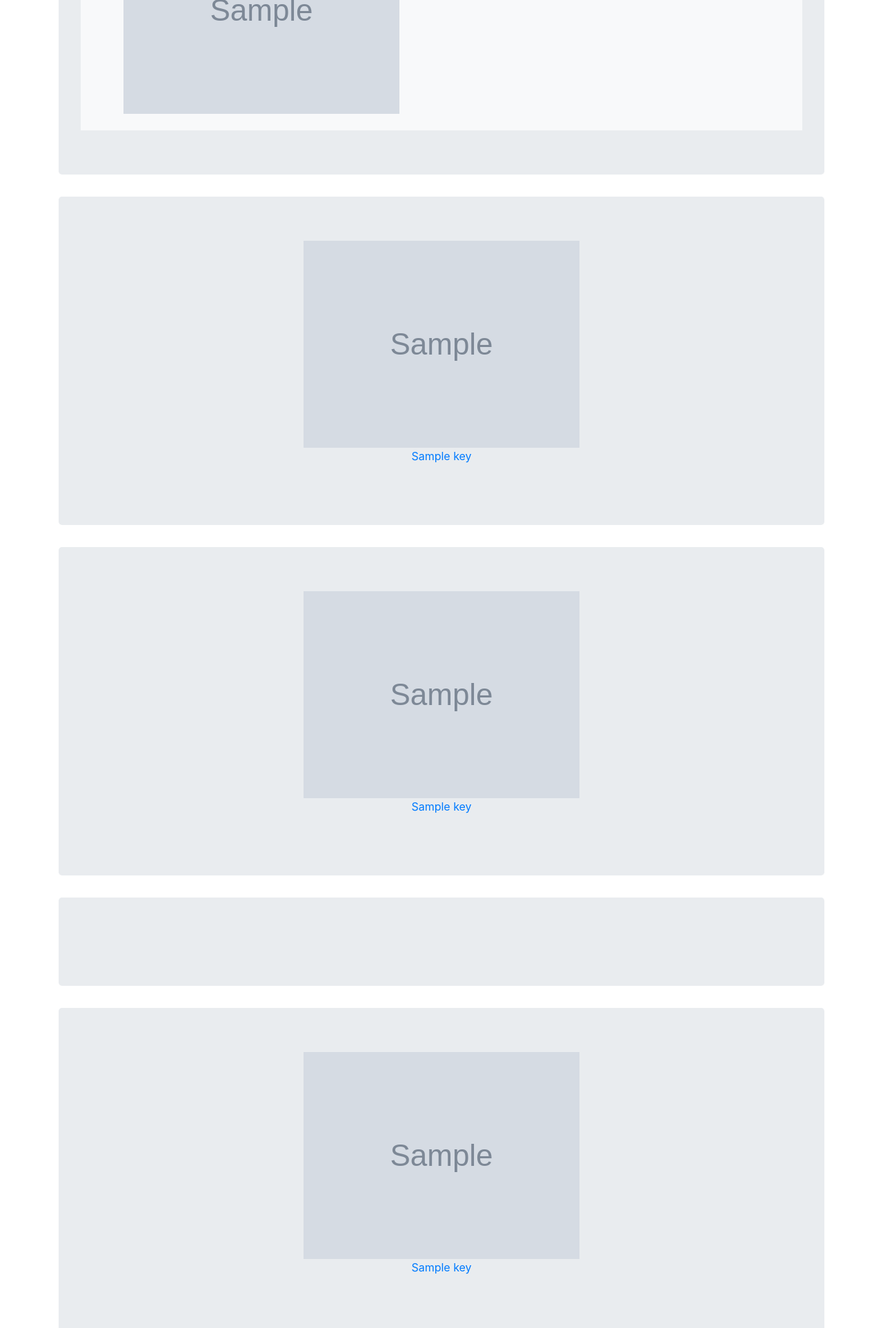
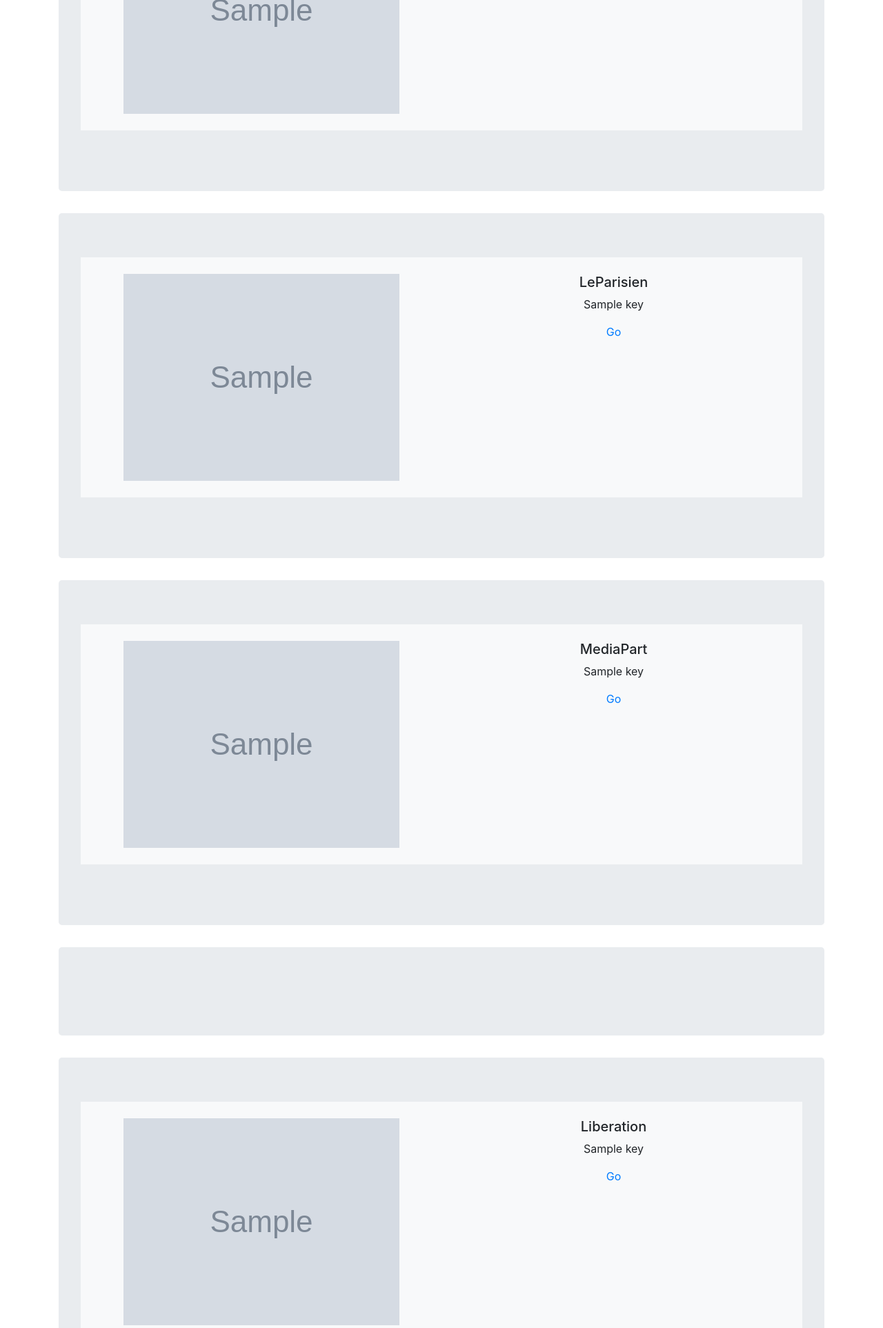
Before and after one commit to SamirPS/News-Flask, a Flask app: template app/templates/fr.html in a window 1280 px wide. Shown: the part 303-2228 px from the top of the page at 69% size. Run offline with Flask 2, Linux system fonts and the light colour scheme; the template is opened without the code that fills it: most values are stand-ins (such as "Sample title", 1, 10 or a date in 2020); grey boxes marked "Sample" are stand-in pictures; some libraries are stand-ins or nearby versions.

Commit message:
Update front

```diff
--- a/app/templates/fr.html
+++ b/app/templates/fr.html
@@ -38,6 +38,7 @@
     <a href='{{LeMonde[key]["link"]}}' class="stretched-link">Go</a>
   </div>
 </div>
+<br>
      {% endfor %}
 
     </div>
@@ -45,58 +46,98 @@
 
 <main role="main" class="container">
         <div class="jumbotron text-center">
+
           {% for key in LeParisien%}
-        <img border="0" onerror="this.onerror=null; this.src={{url_for('static', filename='Default.png')}}"  class="img-fluid"   src='{{LeParisien[key]["img"]}}' >
-    </br>
-        <a href='{{LeParisien[key]["link"]}}' target="_blank" >{{LeParisien[key]["title"]}}</a>
-
-        </br>
-        </br>
+              <div class="row no-gutters bg-light position-relative">
+          <div class="col-md-6 mb-md-0 p-md-4">
+            <img border="0" onerror="this.onerror=null; this.src={{url_for('static', filename='Default.png')}}" class="img-fluid"   src='{{LeParisien[key]["img"]}}' >
+          </div>
+          <div class="col-md-6 position-static p-4 pl-md-0">
+            <h5 class="mt-0">LeParisien</h5>
+            <p>{{LeParisien[key]["title"]}}</p>
+            <a href='{{LeParisien[key]["link"]}}' class="stretched-link">Go</a>
+          </div>
+        </div>
+        <br>
              {% endfor %}
     </div>
 </main>
 
 <main role="main" class="container">
   <div class="jumbotron text-center">
+
     {% for key in MediaPart%}
+        <div class="row no-gutters bg-light position-relative">
+    <div class="col-md-6 mb-md-0 p-md-4">
       <img border="0" onerror="this.onerror=null; this.src={{url_for('static', filename='Default.png')}}" class="img-fluid"   src='{{MediaPart[key]["img"]}}' >
-    </br>
-        <a href='{{MediaPart[key]["link"]}}' target="_blank">{{MediaPart[key]["title"]}}</a>
-        </br>
-        </br>
+    </div>
+    <div class="col-md-6 position-static p-4 pl-md-0">
+      <h5 class="mt-0">MediaPart</h5>
+      <p>{{MediaPart[key]["title"]}}</p>
+      <a href='{{MediaPart[key]["link"]}}' class="stretched-link">Go</a>
+    </div>
+  </div>
+  <br>
        {% endfor %}
 </div>
 </main>
+
+
 <main role="main" class="container">
   <div class="jumbotron text-center">
+
     {% for key in BFMTV%}
-        <img border="0" onerror="this.onerror=null; this.src={{url_for('static', filename='Default.png')}}"  class="img-fluid"   src='{{BFMTV[key]["img"]}}' >
-    </br>
-        <a href='{{BFMTV[key]["link"]}}' target="_blank">{{BFMTV[key]["title"]}}</a>
-        </br>
-        </br>
+        <div class="row no-gutters bg-light position-relative">
+    <div class="col-md-6 mb-md-0 p-md-4">
+      <img border="0" onerror="this.onerror=null; this.src={{url_for('static', filename='Default.png')}}" class="img-fluid"   src='{{BFMTV[key]["img"]}}' >
+    </div>
+    <div class="col-md-6 position-static p-4 pl-md-0">
+      <h5 class="mt-0">BFMTV</h5>
+      <p>{{BFMTV[key]["title"]}}</p>
+      <a href='{{BFMTV[key]["link"]}}' class="stretched-link">Go</a>
+    </div>
+  </div>
+  <br>
        {% endfor %}
 </div>
 </main>
+
+
+
 <main role="main" class="container">
   <div class="jumbotron text-center">
+
     {% for key in Liberation%}
-        <img border="0" onerror="this.onerror=null; this.src={{url_for('static', filename='Default.png')}}"  class="img-fluid"   src='{{Liberation[key]["img"]}}' >
-    </br>
-        <a href='{{Liberation[key]["link"]}}' target="_blank">{{Liberation[key]["title"]}}</a>
-        </br>
-        </br>
+        <div class="row no-gutters bg-light position-relative">
+    <div class="col-md-6 mb-md-0 p-md-4">
+      <img border="0" onerror="this.onerror=null; this.src={{url_for('static', filename='Default.png')}}" class="img-fluid"   src='{{Liberation[key]["img"]}}' >
+    </div>
+    <div class="col-md-6 position-static p-4 pl-md-0">
+      <h5 class="mt-0">Liberation</h5>
+      <p>{{Liberation[key]["title"]}}</p>
+      <a href='{{Liberation[key]["link"]}}' class="stretched-link">Go</a>
+    </div>
+  </div>
+  <br>
        {% endfor %}
 </div>
 </main>
-<main role="main" class="container">
+
+ain role="main" class="container">
   <div class="jumbotron text-center">
+
     {% for key in FranceTvINFO%}
-        <img border="0" onerror="this.onerror=null; this.src={{url_for('static', filename='Default.png')}}"  class="img-fluid"   src='{{FranceTvINFO[key]["img"]}}' >
-    </br>
-        <a href='{{FranceTvINFO[key]["link"]}}' target="_blank" >{{FranceTvINFO[key]["title"]}}</a>
-        </br>
-        </br>
+        <div class="row no-gutters bg-light position-relative">
+    <div class="col-md-6 mb-md-0 p-md-4">
+      <img border="0" onerror="this.onerror=null; this.src={{url_for('static', filename='Default.png')}}" class="img-fluid"   src='{{FranceTvINFO[key]["img"]}}' >
+    </div>
+    <div class="col-md-6 position-static p-4 pl-md-0">
+      <h5 class="mt-0">FranceTvINFO</h5>
+      <p>{{FranceTvINFO[key]["title"]}}</p>
+      <a href='{{FranceTvINFO[key]["link"]}}' class="stretched-link">Go</a>
+    </div>
+  </div>
+  <br>
        {% endfor %}
 </div>
-</main>
+</main><m
```
Also changed, not shown: app/templates/en.html (+54 -28 lines). Lines whose indentation alone changed are shown as unchanged.
